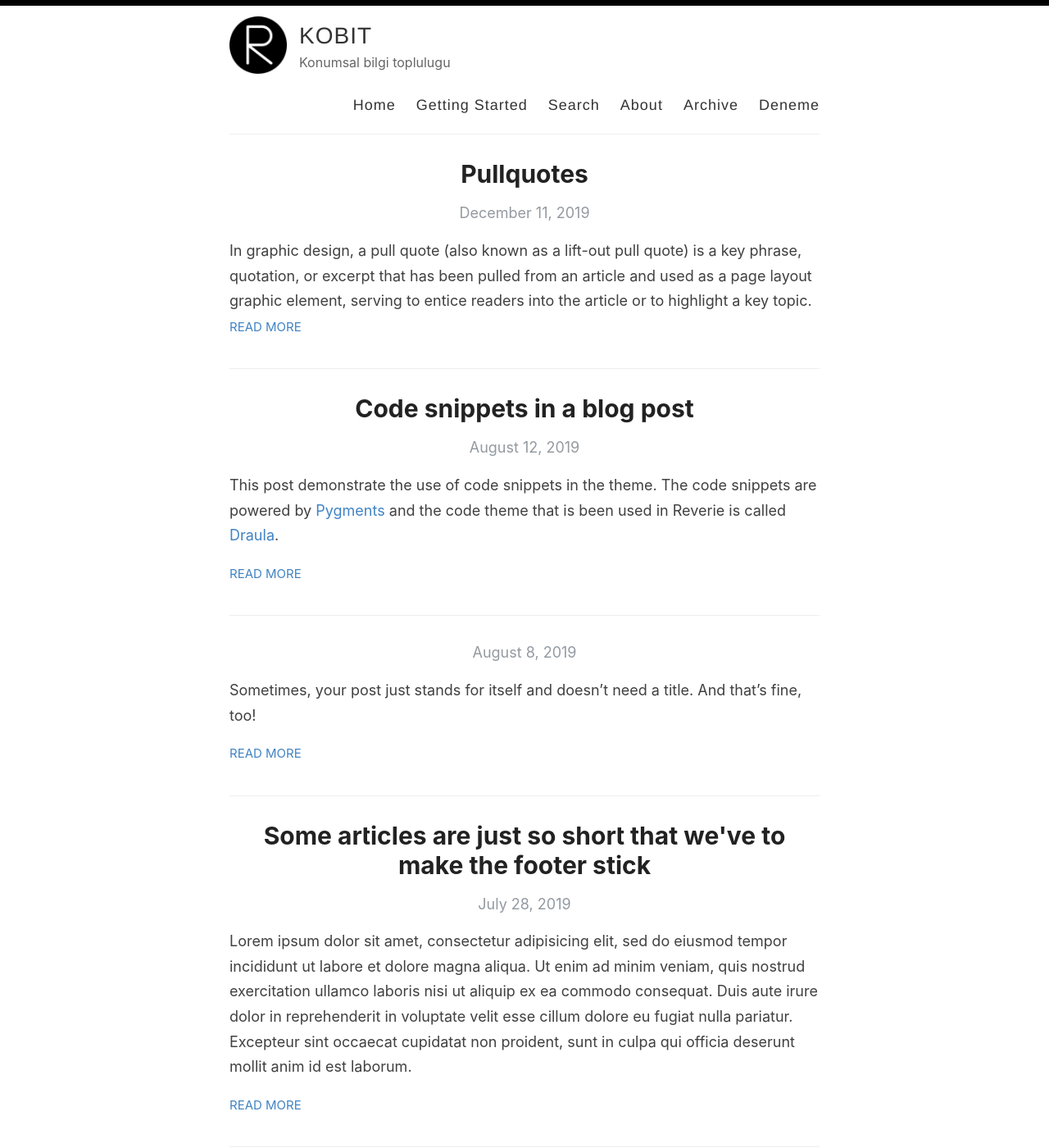
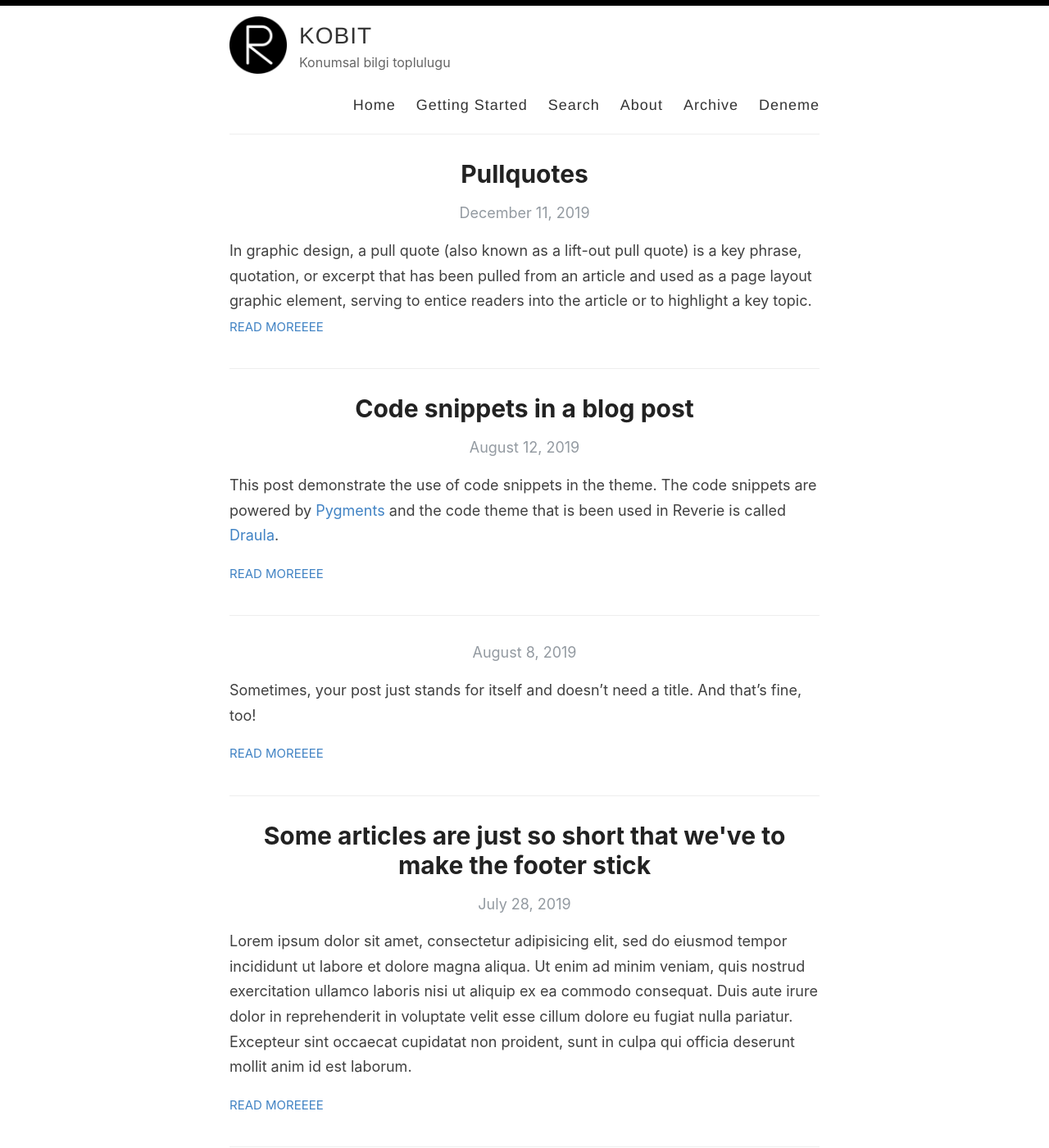
Before and after one commit to kabarmaz/kabarmaz, a Jekyll site: the page built from index.html, in a window 1280 px wide and 1400 px high. Shown: the whole window at 82% size. Built offline with Jekyll 4.4.1, drawn with Linux system fonts in a browser that asks for light colours; the list of posts is cut into pages by our own code; some of the changed text lies outside the part shown.

Commit message:
Update index.html

```diff
--- a/index.html
+++ b/index.html
@@ -16,7 +16,7 @@
         {{ post.excerpt }}
       </div>
 
-      <a href="{{ site.baseurl }}{{ post.url }}" class="read-more">Read More</a>
+      <a href="{{ site.baseurl }}{{ post.url }}" class="read-more">Read Moreeee</a>
     </article>
   {% endfor %}
 
```
